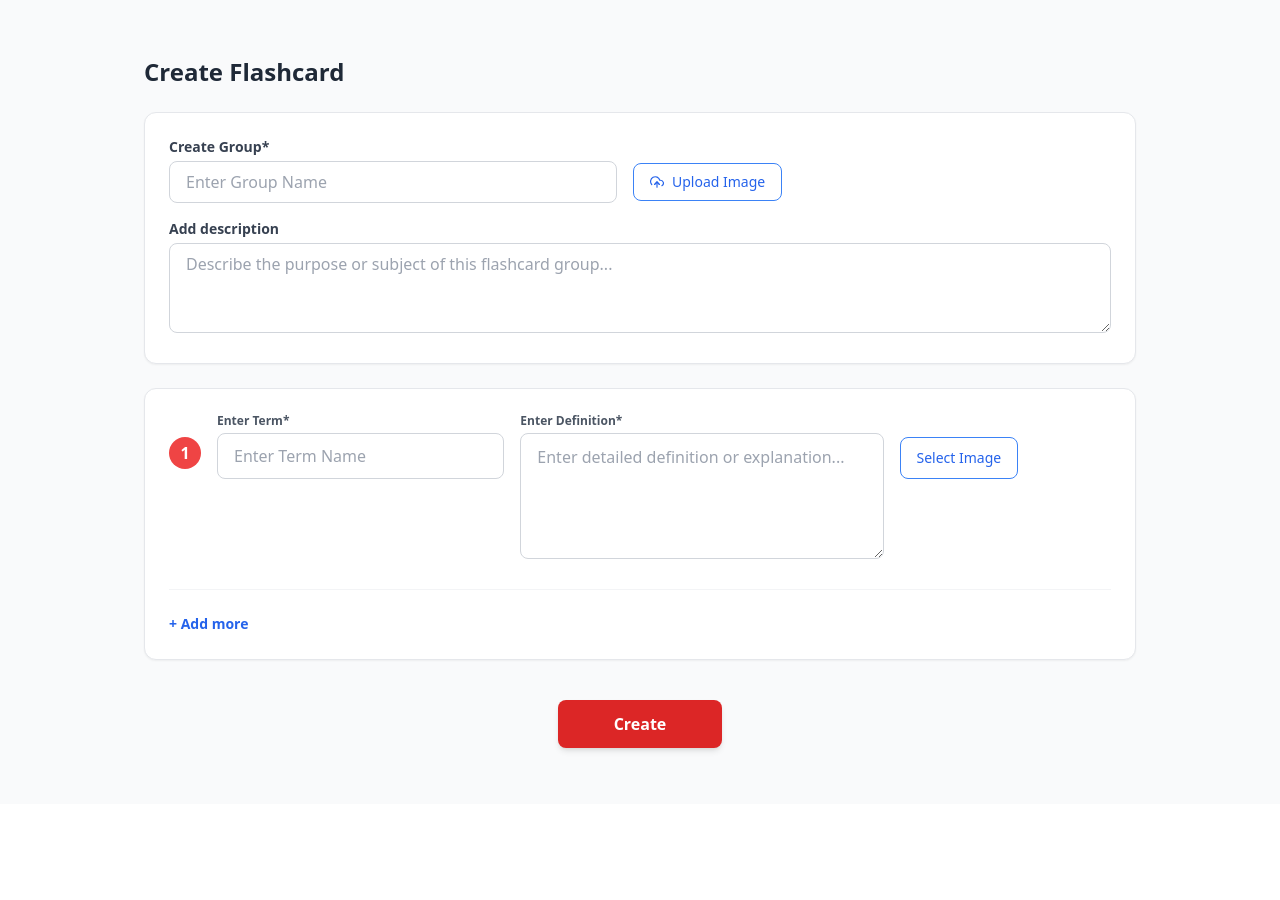
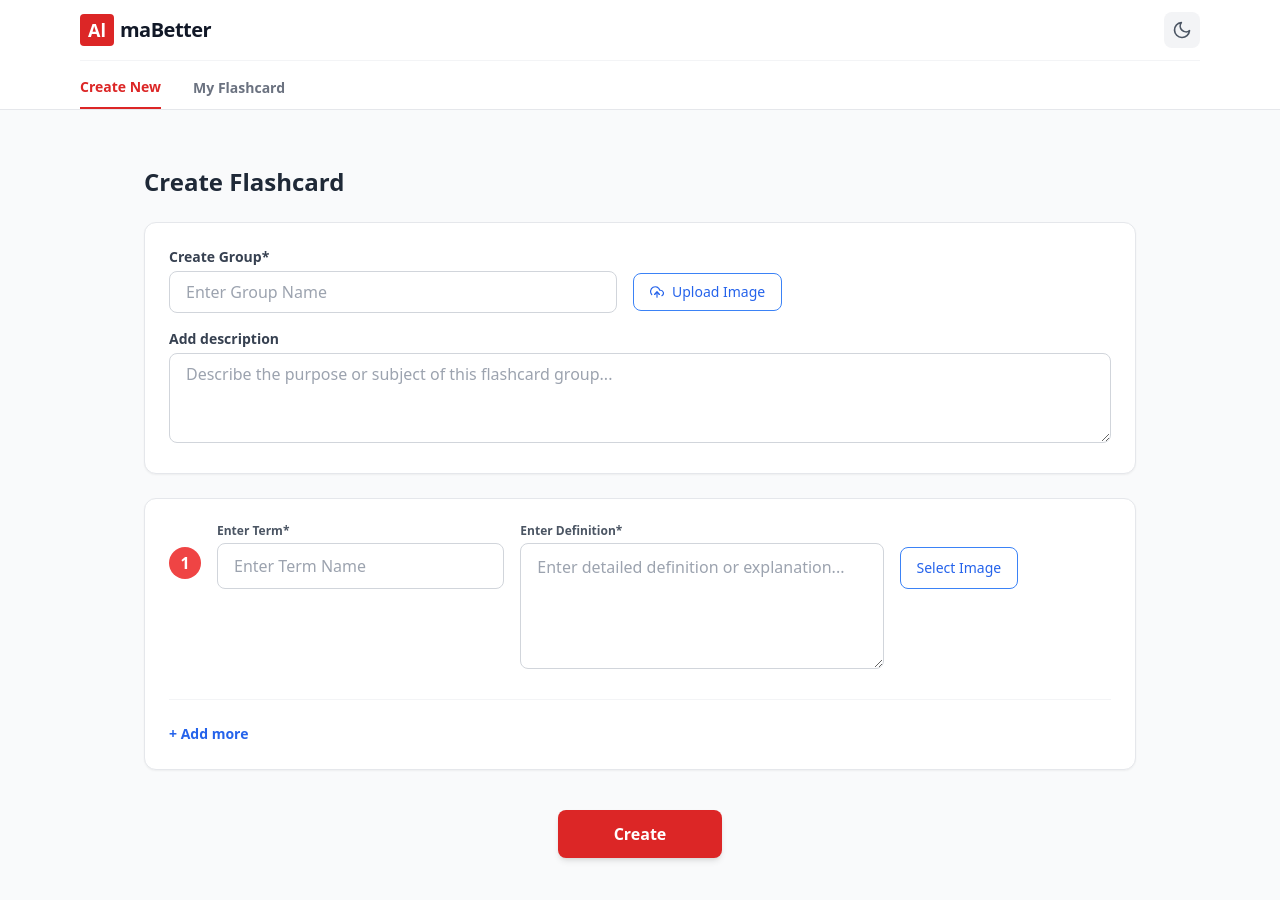
Before and after one commit to Ashyam24/flashcard-generator, a React (Create React App) app: page /create in a window 1280 px wide. Shown: the top 900 px of the page. Before the commit the page ends 804 px from the top, so only its background shows below. Built offline with nearby package versions, Linux system fonts and the light colour scheme.

Commit message:
Add dark mode toggle and update routing

```diff
--- a/src/App.js
+++ b/src/App.js
@@ -1,28 +1,102 @@
-import React from 'react';
-import { BrowserRouter as Router, Routes, Route, Navigate } from 'react-router-dom';
+import React, { useState, useEffect } from 'react';
+import { BrowserRouter as Router, Routes, Route, NavLink, Navigate } from 'react-router-dom';
+import { FiSun, FiMoon } from 'react-icons/fi';
 import CreateFlashcard from './pages/CreateFlashcard';
 import MyFlashcards from './pages/MyFlashcards';
 import FlashcardDetails from './pages/FlashcardDetails';
 
+// Inline Navbar Component
+const Navbar = () => {
+  const [darkMode, setDarkMode] = useState(
+    localStorage.getItem('theme') === 'dark' ||
+    (!('theme' in localStorage) && window.matchMedia('(prefers-color-scheme: dark)').matches)
+  );
+
+  useEffect(() => {
+    if (darkMode) {
+      document.documentElement.classList.add('dark');
+      localStorage.setItem('theme', 'dark');
+    } else {
+      document.documentElement.classList.remove('dark');
+      localStorage.setItem('theme', 'light');
+    }
+  }, [darkMode]);
+
+  return (
+    <header className="bg-white dark:bg-gray-800 border-b border-gray-200 dark:border-gray-700 sticky top-0 z-40 transition-colors">
+      <div className="max-w-6xl mx-auto px-4">
+        {/* Top Logo & Dark Mode Row */}
+        <div className="flex items-center justify-between py-3 border-b border-gray-100 dark:border-gray-700">
+          <div className="flex items-center gap-1.5">
+            <span className="bg-red-600 text-white font-black text-lg px-2 py-0.5 rounded">
+              Al
+            </span>
+            <span className="font-bold text-xl text-gray-900 dark:text-white tracking-tight">
+              maBetter
+            </span>
+          </div>
+
+          <button
+            type="button"
+            onClick={() => setDarkMode(!darkMode)}
+            className="p-2 rounded-lg bg-gray-100 dark:bg-gray-700 text-gray-600 dark:text-gray-200 hover:bg-gray-200 dark:hover:bg-gray-600 transition"
+            title="Toggle theme"
+          >
+            {darkMode ? <FiSun className="w-5 h-5 text-yellow-400" /> : <FiMoon className="w-5 h-5 text-gray-600" />}
+          </button>
+        </div>
+
+        {/* Section Tabs */}
+        <div className="pt-4">
+          <div className="flex items-center gap-8">
+            <NavLink
+              to="/create"
+              className={({ isActive }) =>
+                `pb-2.5 font-semibold text-sm transition relative ${
+                  isActive
+                    ? 'text-red-600 dark:text-red-500 border-b-2 border-red-600'
+                    : 'text-gray-500 dark:text-gray-400 hover:text-gray-800 dark:hover:text-gray-200'
+                }`
+              }
+            >
+              Create New
+            </NavLink>
+
+            <NavLink
+              to="/my-flashcards"
+              className={({ isActive }) =>
+                `pb-2.5 font-semibold text-sm transition relative ${
+                  isActive
+                    ? 'text-red-600 dark:text-red-500 border-b-2 border-red-600'
+                    : 'text-gray-500 dark:text-gray-400 hover:text-gray-800 dark:hover:text-gray-200'
+                }`
+              }
+            >
+              My Flashcard
+            </NavLink>
+          </div>
+        </div>
+      </div>
+    </header>
+  );
+};
+
 function App() {
   return (
     <Router>
-      <div className="min-h-screen bg-gray-50 dark:bg-gray-900 transition-colors duration-200">
+      <div className="min-h-screen bg-gray-50 dark:bg-gray-900 text-gray-900 dark:text-gray-100 transition-colors duration-200">
+        {/* Top Header & Navigation */}
+        <Navbar />
+
+        {/* Route Views */}
         <main className="container mx-auto px-4 py-6">
           <Routes>
-            {/* Landing Route */}
-            <Route path="/" element={<CreateFlashcard />} />
+            <Route path="/" element={<Navigate to="/create" replace />} />
             <Route path="/create" element={<CreateFlashcard />} />
-
-            {/* Listing & Details */}
             <Route path="/my-flashcards" element={<MyFlashcards />} />
             <Route path="/flashcard-details/:id" element={<FlashcardDetails />} />
-
-            {/* Edit Route */}
             <Route path="/edit/:id" element={<CreateFlashcard />} />
-
-            {/* Fallback */}
-            <Route path="*" element={<Navigate to="/" replace />} />
+            <Route path="*" element={<Navigate to="/create" replace />} />
           </Routes>
         </main>
       </div>
```
